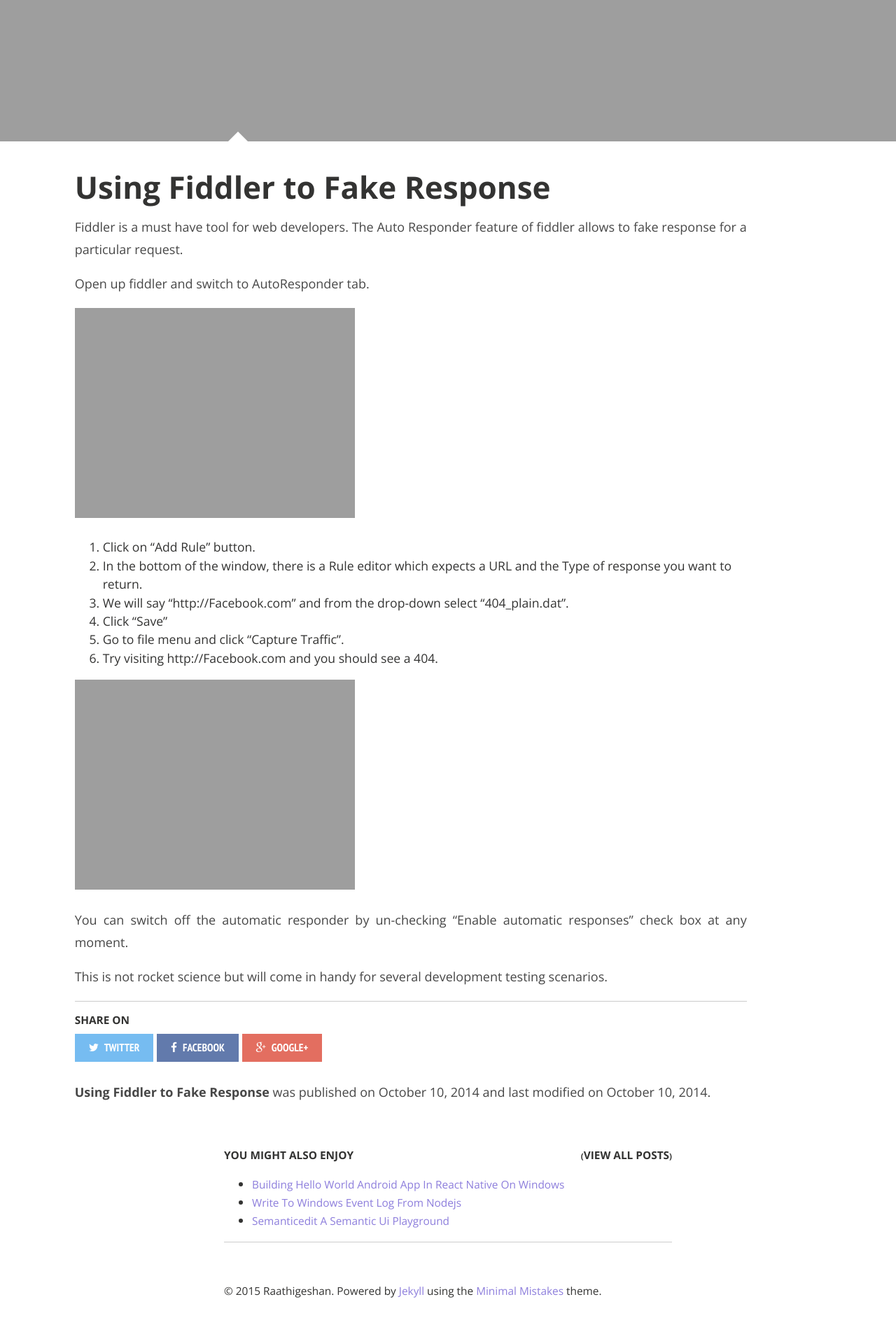
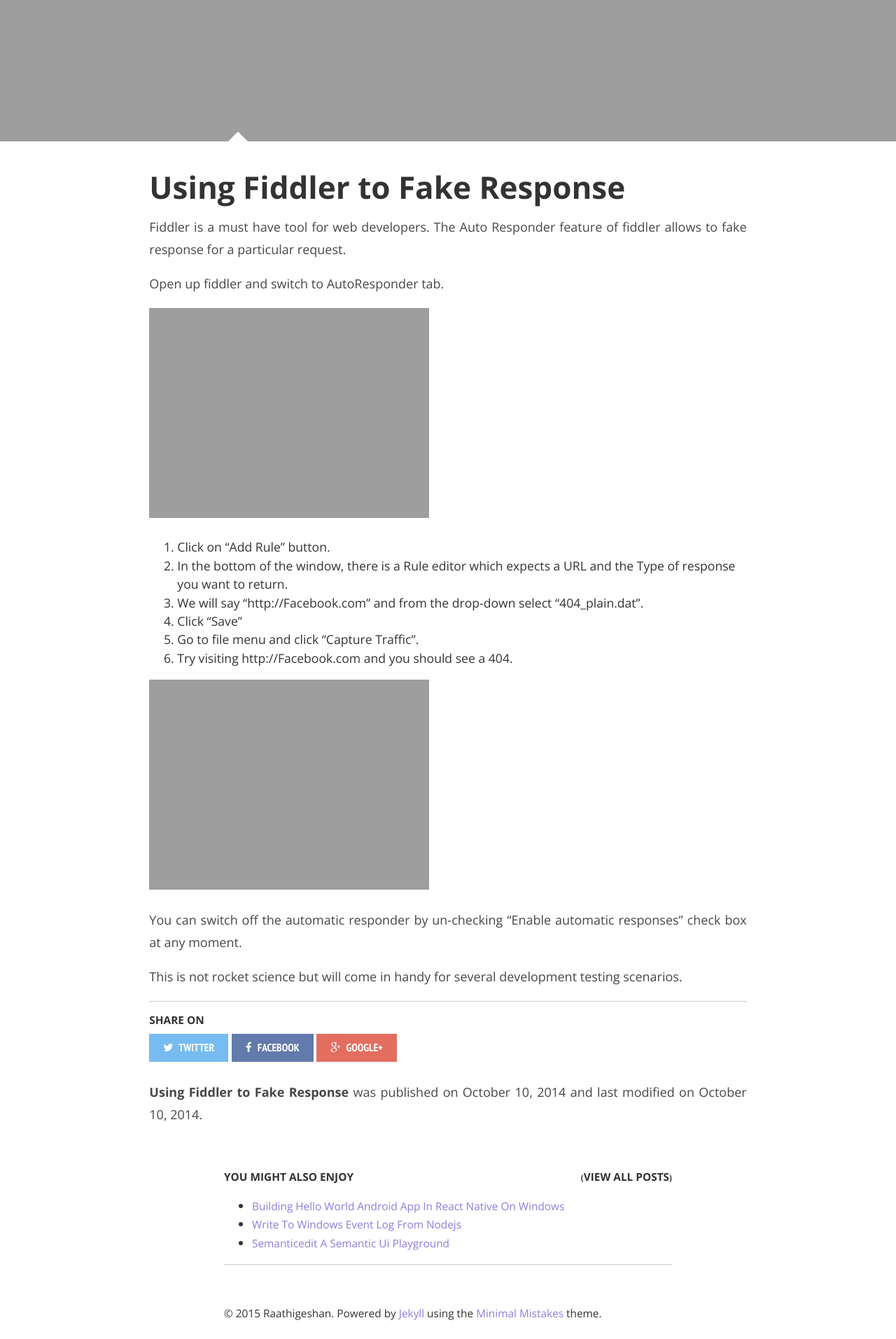
Before and after one commit to Raathigesh/Raathigesh.github.io, a Jekyll site: the page built from _posts/2014-10-10-Using-Fiddler-to-Fake-Response-For-A-URL.md, in a window 1280 px wide. Shown: the part 855-2768 px from the top of the page at 70% size. Built offline with Jekyll 4.4.1, drawn with Linux system fonts in a browser that asks for light colours; nearby versions of some CDN libraries; comment, search, counter and statistics services are not loaded.

Commit message:
More styling changes. CSS IS HARD

```diff
--- a/_sass/page.scss
+++ b/_sass/page.scss
@@ -228,12 +228,14 @@ $button-size: 1.5rem;
 	}
 	.post{
 		@include container;
-		@include grid(12,12, none);
+		@include grid(12,10);
+		@include prefix(12,1);
+		@include suffix(12,1);
 		margin-bottom: 2em;
 		@media #{$small} {
-			@include grid(12,9);
-			@include prefix(12,1);
-			@include suffix(12,1);
+			@include grid(12,8);
+			@include prefix(12,2);
+			@include suffix(12,2);
 		}
 		@media #{$x-large} {
 			@include grid(12,8);
```
